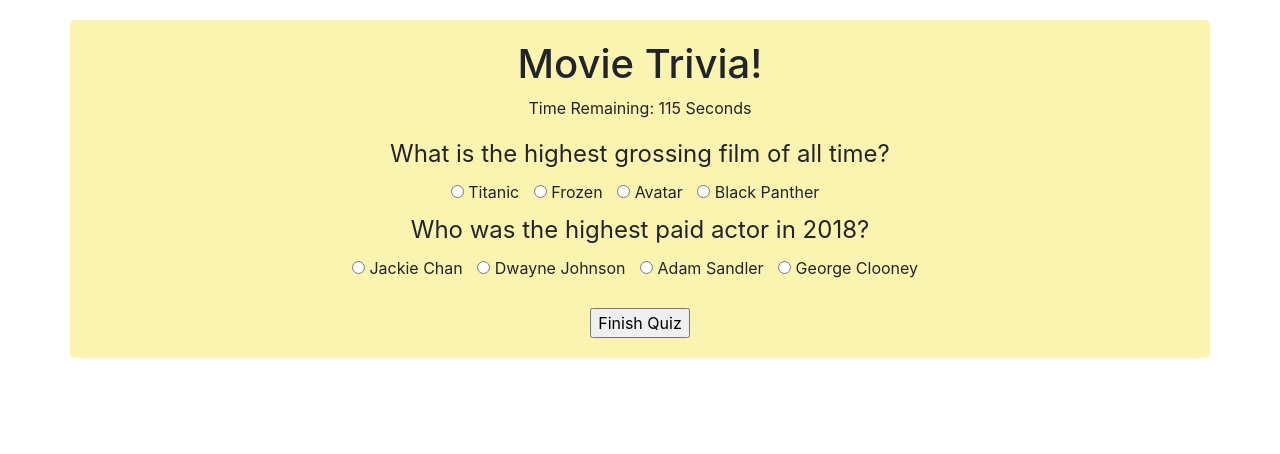
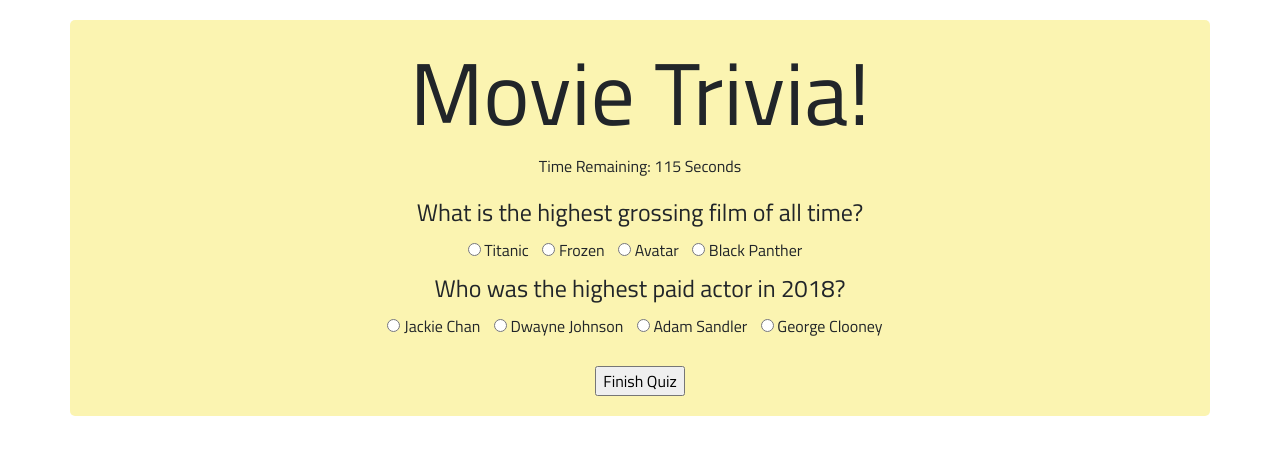
Before and after one commit to charmata/TriviaGame, a plain HTML site: page index.html in a window 1280 px wide. Drawn offline with nearby package versions, Linux system fonts and the light colour scheme.

Commit message:
Add custom font and change title class

```diff
--- a/assets/css/style.css
+++ b/assets/css/style.css
@@ -1,6 +1,7 @@
 body {
   height: 100vh;
   text-align: center;
+  font-family: "Titillium Web", sans-serif;
 }
 .container::before {
   content: "";
--- a/index.html
+++ b/index.html
@@ -11,6 +11,10 @@
       integrity="sha384-ggOyR0iXCbMQv3Xipma34MD+dH/1fQ784/j6cY/iJTQUOhcWr7x9JvoRxT2MZw1T"
       crossorigin="anonymous"
     />
+    <link
+      href="https://fonts.googleapis.com/css?family=Titillium+Web"
+      rel="stylesheet"
+    />
     <link rel="stylesheet" href="./assets/css/style.css" />
     <script
       src="https://code.jquery.com/jquery-3.3.1.slim.min.js"
@@ -23,7 +27,7 @@
     <div class="container">
       <div class="row">
         <div id="content" class="col-12">
-          <h1 class="display-title">Movie Trivia!</h1>
+          <h1 class="display-2">Movie Trivia!</h1>
           <p>Time Remaining: <span id="time"></span> Seconds</p>
           <form id="quiz" action="" method="GET">
             <fieldset>
```
